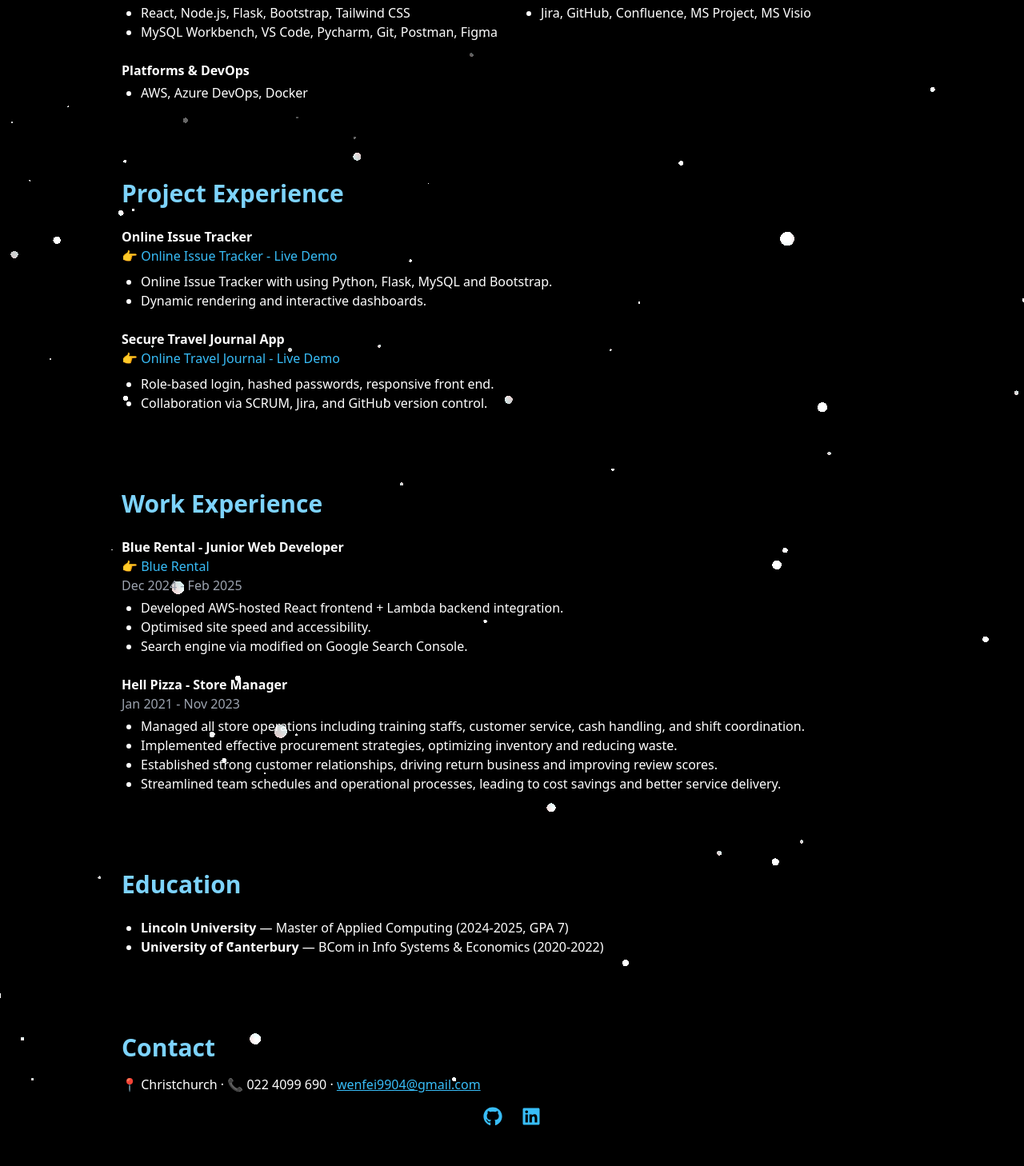
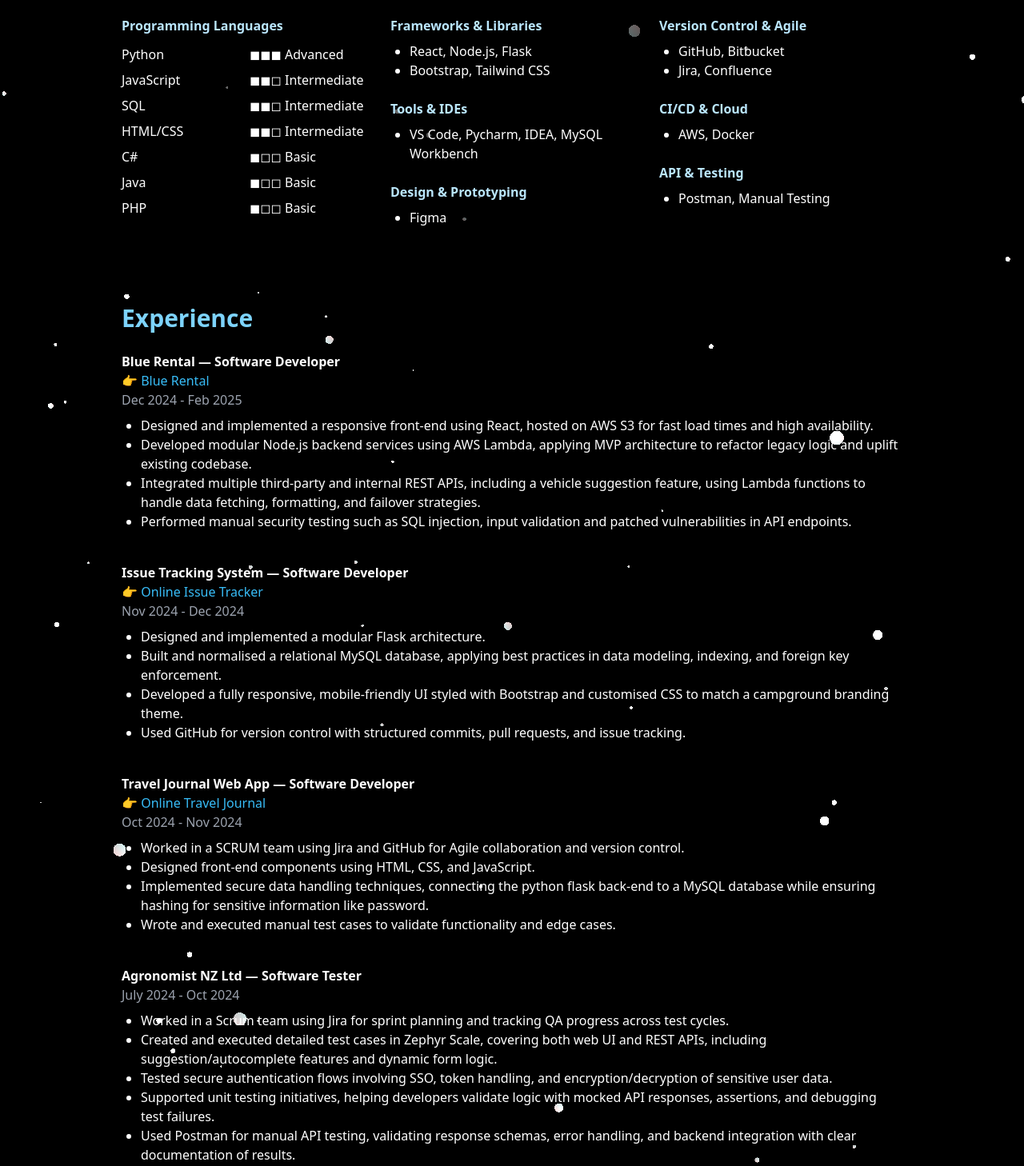
Before and after one commit to RealFifii/Phoebe-Portfolio, a React (Create React App) app: page / in a window 1280 px wide. Shown: the part 1080-2538 px from the top of the page at 80% size. Built offline with nearby package versions, Linux system fonts and the light colour scheme.

Commit message:
update project experience and work history sections

```diff
--- a/src/App.js
+++ b/src/App.js
@@ -105,7 +105,7 @@
               />
               <h1 className="text-2xl sm:text-4xl font-bold">Hi, I'm Wenfei Lu</h1>
               <p className="mt-2 text-base sm:text-lg">
-              Full-Stack Developer | Specialising in Full-Stack Development, testing, React, Node.js, and AWS Services
+              Full Stack Developer | Experienced in Full-Stack Development | Familiar with Python, JavaScript, SQL, React, Node.js, and AWS Services
               </p>
             </div>
           </section>
@@ -114,99 +114,154 @@
           <section id="about" className="py-8 sm:py-12 px-4 sm:px-6 max-w-5xl mx-auto">
             <h2 className="text-2xl sm:text-3xl font-semibold mb-4 text-sky-300">About Me</h2>
             <p className="leading-relaxed text-sm sm:text-base">
-              I'm proficient in customer service, web development and manual testing. I'm a student at Lincoln University currently studying for a Master of Applied Computing degree, with skills in full-stack development, software testing, cloud technologies and technical support. I'm currently looking for an opportunity to work in an IT environment that will help me progress into a developer role.
+              I am an experienced software developer with 1.5 years of expertise in software development. I enjoy exploring new programming concepts in software development.
+              <ul className="list-disc ml-6">
+                <li>Familiar with Python, JavaScript, SQL. Some knowledge of C# and architectural patterns such as MVC, MVP and MVVM.</li>
+                <li>API: Skilled in developing REST APIs, optimising and uplifting frameworks.</li>
+                <li>Cloud: Worked with cloud platforms like AWS and Azure, including services like Lambda, CI/CD pipelines, and YAML based workflows.</li>
+                <li>Agile: Worked in Agile Scrum teams and contributed to sprints, stand-ups, retrospectives and unit tests to support code quality and reliability.</li>
+              </ul>
+
             </p>
           </section>
 
           {/* Skills Section */}
           <section id="skills" className="py-8 sm:py-12 px-4 sm:px-6 bg-black/60 max-w-5xl mx-auto rounded-xl">
             <h2 className="text-2xl sm:text-3xl font-semibold mb-6 text-sky-300">Technical Skills</h2>
-            <div className="grid grid-cols-1 sm:grid-cols-2 gap-6 text-sm sm:text-base">
+            <div className="grid grid-cols-1 sm:grid-cols-3 gap-8 text-sm sm:text-base">
+
+              {/* Column 1 */}
+              <div className="space-y-6">
                 <div>
-                <h4 className="font-semibold mb-1">Languages</h4>
+                  <h4 className="font-semibold mb-2 text-sky-200">Programming Languages</h4>
+                  <ul className="list-none ml-0">
+                    {[
+                      { name: "Python", level: "◼︎◼︎◼︎ Advanced" },
+                      { name: "JavaScript", level: "◼︎◼︎◻︎ Intermediate" },
+                      { name: "SQL", level: "◼︎◼︎◻︎ Intermediate" },
+                      { name: "HTML/CSS", level: "◼︎◼︎◻︎ Intermediate" },
+                      { name: "C#", level: "◼︎◻︎◻︎ Basic" },
+                      { name: "Java", level: "◼︎◻︎◻︎ Basic" },
+                      { name: "PHP", level: "◼︎◻︎◻︎ Basic" },
+                    ].map((lang) => (
+                      <li key={lang.name} className="grid grid-cols-2 gap-4 py-1">
+                        <span>{lang.name}</span>
+                        <span>{lang.level}</span>
+                      </li>
+                    ))}
+                  </ul>
+                </div>
+              </div>
+
+              {/* Column 2 */}
+              <div className="space-y-6">
+                <div>
+                  <h4 className="font-semibold mb-2 text-sky-200">Frameworks & Libraries</h4>
                   <ul className="list-disc ml-6">
-                  <li>Python, JavaScript, SQL, HTML, CSS, C, C#</li>
+                    <li>React, Node.js, Flask</li>
+                    <li>Bootstrap, Tailwind CSS</li>
                   </ul>
                 </div>
                 <div>
-              <h4 className="font-semibold mb-1">Operating Systems</h4>
+                  <h4 className="font-semibold mb-2 text-sky-200">Tools & IDEs</h4>
                   <ul className="list-disc ml-6">
-                  <li>Windows, Linux, MacOS/IOS, Ubuntu</li>
+                    <li>VS Code, Pycharm, IDEA, MySQL Workbench</li>
                   </ul>
                 </div>
                 <div>
-              <h4 className="font-semibold mb-1">Frameworks & Tools</h4>
+                  <h4 className="font-semibold mb-2 text-sky-200">Design & Prototyping</h4>
                   <ul className="list-disc ml-6">
-                  <li>React, Node.js, Flask, Bootstrap, Tailwind CSS</li>
-                  <li>MySQL Workbench, VS Code, Pycharm, Git, Postman, Figma</li>
+                    <li>Figma</li>
+                  </ul>
+                </div>
+              </div>
+
+              {/* Column 3 */}
+              <div className="space-y-6">
+                <div>
+                  <h4 className="font-semibold mb-2 text-sky-200">Version Control & Agile</h4>
+                  <ul className="list-disc ml-6">
+                    <li>GitHub, Bitbucket</li>
+                    <li>Jira, Confluence</li>
                   </ul>
                 </div>
                 <div>
-                <h4 className="font-semibold mb-1">Project Management</h4>
+                  <h4 className="font-semibold mb-2 text-sky-200">CI/CD & Cloud</h4>
                   <ul className="list-disc ml-6">
-                  <li>Jira, GitHub, Confluence, MS Project, MS Visio</li>
+                    <li>AWS, Docker</li>
                   </ul>
                 </div>
                 <div>
-                <h4 className="font-semibold mb-1">Platforms & DevOps</h4>
+                  <h4 className="font-semibold mb-2 text-sky-200">API & Testing</h4>
                   <ul className="list-disc ml-6">
-                  <li>AWS, Azure DevOps, Docker</li>
+                    <li>Postman, Manual Testing</li>
                   </ul>
                 </div>
               </div>
-          </section>
 
-          {/* Projects Section */}
-          <section id="projects" className="py-8 sm:py-12 px-4 sm:px-6 max-w-5xl mx-auto">
-            <h2 className="text-2xl sm:text-3xl font-semibold mb-6 text-sky-300">Project Experience</h2>
-            <div className="space-y-6 text-sm sm:text-base">
-              <div>
-                <h4 className="font-semibold">Online Issue Tracker</h4>
-                <a href="https://phoebelu1162540.pythonanywhere.com/" className="text-sky-400" target="_blank" rel="noreferrer">
-                👉 Online Issue Tracker - Live Demo
-                </a>
-                <ul className="list-disc ml-6 mt-2">
-                  <li>Online Issue Tracker with using Python, Flask, MySQL and Bootstrap.</li>
-                  <li>Dynamic rendering and interactive dashboards.</li>
-                </ul>
-              </div>
-              <div>
-                <h4 className="font-semibold">Secure Travel Journal App</h4>
-                <a href="https://fglcomp639.pythonanywhere.com/" className="text-sky-400" target="_blank" rel="noreferrer">
-                  👉 Online Travel Journal - Live Demo
-                </a>
-                <ul className="list-disc ml-6 mt-2">
-                  <li>Role-based login, hashed passwords, responsive front end.</li>
-                  <li>Collaboration via SCRUM, Jira, and GitHub version control.</li>
-                </ul>
-              </div>
             </div>
           </section>
 
           {/* Experience Section */}
           <section id="experience" className="py-8 sm:py-12 px-4 sm:px-6 max-w-5xl mx-auto">
-            <h2 className="text-2xl sm:text-3xl font-semibold mb-6 text-sky-300">Work Experience</h2>
-            <div className="space-y-6 text-sm sm:text-base">
+            <h2 className="text-2xl sm:text-3xl font-semibold mb-6 text-sky-300">Experience</h2>
+            <div className="space-y-10 text-sm sm:text-base">
+
+              {/* Blue Rental */}
               <div>
-                <h4 className="font-semibold">Blue Rental - Junior Web Developer</h4>
+                <h4 className="font-semibold">Blue Rental — Software Developer</h4>
                 <a href="https://bluerental.co.nz/" className="text-sky-400" target="_blank" rel="noreferrer">
                   👉 Blue Rental
                 </a>
                 <p className="text-gray-400">Dec 2024 - Feb 2025</p>
-                <ul className="list-disc ml-6 mt-1">
-                  <li>Developed AWS-hosted React frontend + Lambda backend integration.</li>
-                  <li>Optimised site speed and accessibility.</li>
-                  <li>Search engine via modified on Google Search Console.</li>
+                <ul className="list-disc ml-6 mt-2">
+                  <li>Designed and implemented a responsive front-end using React, hosted on AWS S3 for fast load times and high availability.</li>
+                  <li>Developed modular Node.js backend services using AWS Lambda, applying MVP architecture to refactor legacy logic and uplift existing codebase.</li>
+                  <li>Integrated multiple third-party and internal REST APIs, including a vehicle suggestion feature, using Lambda functions to handle data fetching, formatting, and failover strategies.</li>
+                  <li>Performed manual security testing such as SQL injection, input validation and patched vulnerabilities in API endpoints.</li>
                 </ul>
               </div>
+
+              {/* Online Issue Tracker */}
               <div>
-                <h4 className="font-semibold">Hell Pizza - Store Manager</h4>
-                <p className="text-gray-400">Jan 2021 - Nov 2023</p>
-                <ul className="list-disc ml-6 mt-1">
-                  <li>Managed all store operations including training staffs, customer service, cash handling, and shift coordination.</li>
-                  <li>Implemented effective procurement strategies, optimizing inventory and reducing waste.</li>
-                  <li>Established strong customer relationships, driving return business and improving review scores.</li>
-                  <li>Streamlined team schedules and operational processes, leading to cost savings and better service delivery.</li>
+                <h4 className="font-semibold">Issue Tracking System — Software Developer</h4>
+                <a href="https://phoebelu1162540.pythonanywhere.com/" className="text-sky-400" target="_blank" rel="noreferrer">
+                  👉 Online Issue Tracker
+                </a>
+                <p className="text-gray-400">Nov 2024 - Dec 2024</p>
+                <ul className="list-disc ml-6 mt-2">
+                  <li>Designed and implemented a modular Flask architecture.</li>
+                  <li>Built and normalised a relational MySQL database, applying best practices in data modeling, indexing, and foreign key enforcement.</li>
+                  <li>Developed a fully responsive, mobile-friendly UI styled with Bootstrap and customised CSS to match a campground branding theme.</li>
+                  <li>Used GitHub for version control with structured commits, pull requests, and issue tracking.</li>
+                </ul>
+              </div>
+
+              {/* Travel Journal */}
+              <div>
+                <h4 className="font-semibold">Travel Journal Web App — Software Developer</h4>
+                <a href="https://fglcomp639.pythonanywhere.com/" className="text-sky-400" target="_blank" rel="noreferrer">
+                  👉 Online Travel Journal
+                </a>
+                <p className="text-gray-400">Oct 2024 - Nov 2024</p>
+                <ul className="list-disc ml-6 mt-2">
+                  <li>Worked in a SCRUM team using Jira and GitHub for Agile collaboration and version control.</li>
+                  <li>Designed front-end components using HTML, CSS, and JavaScript.</li>
+                  <li>Implemented secure data handling techniques, connecting the python flask back-end to a MySQL database while ensuring hashing for sensitive information like password.</li>
+                  <li>Wrote and executed manual test cases to validate functionality and edge cases.</li>
+                </ul>
+              </div>
+
+              {/* Agronomist NZ Ltd */}
+              <div>
+                <h4 className="font-semibold">Agronomist NZ Ltd — Software Tester</h4>
+                <p className="text-gray-400">July 2024 - Oct 2024</p>
+                <ul className="list-disc ml-6 mt-2">
+                  <li>Worked in a Scrum team using Jira for sprint planning and tracking QA progress across test cycles.</li>
+                  <li>Created and executed detailed test cases in Zephyr Scale, covering both web UI and REST APIs, including suggestion/autocomplete features and dynamic form logic.</li>
+                  <li>Tested secure authentication flows involving SSO, token handling, and encryption/decryption of sensitive user data.</li>
+                  <li>Supported unit testing initiatives, helping developers validate logic with mocked API responses, assertions, and debugging test failures.</li>
+                  <li>Used Postman for manual API testing, validating response schemas, error handling, and backend integration with clear documentation of results.</li>
                 </ul>
               </div>
             </div>
```
Lines whose indentation alone changed are shown as unchanged.
